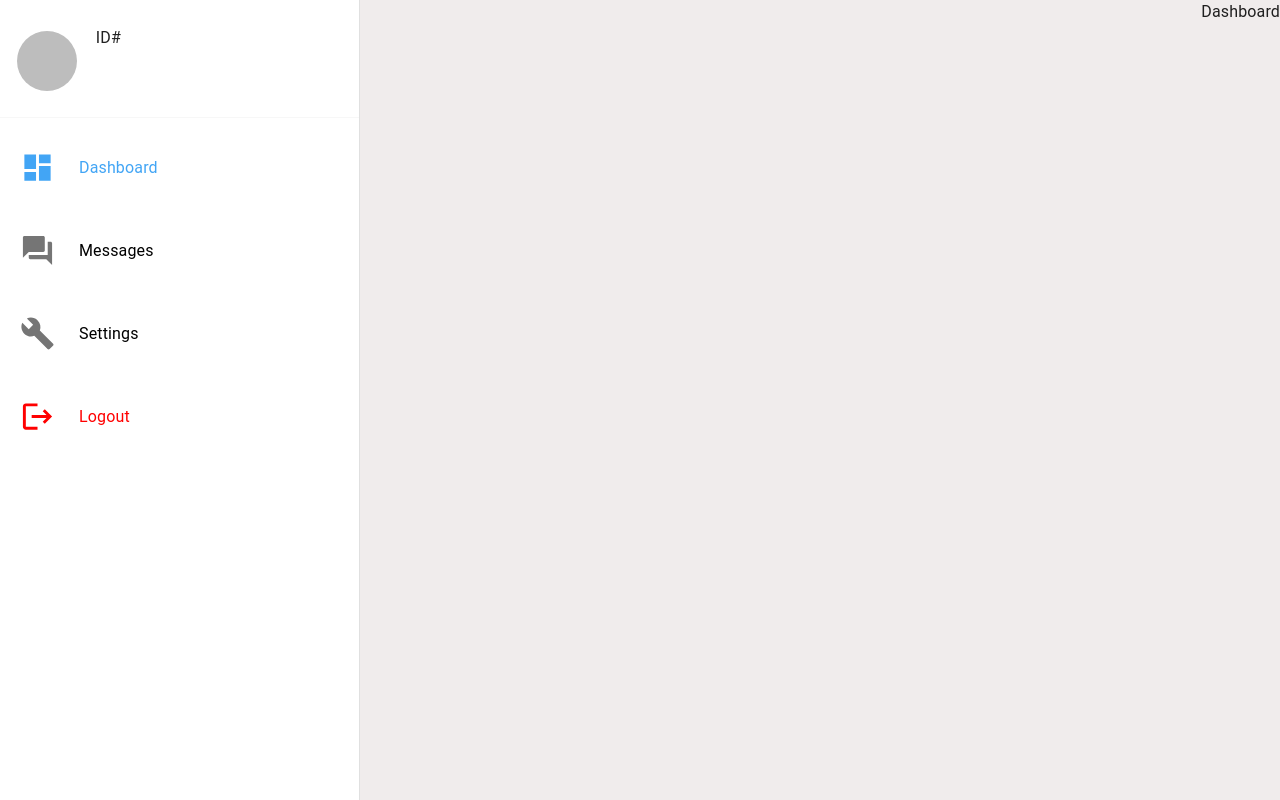
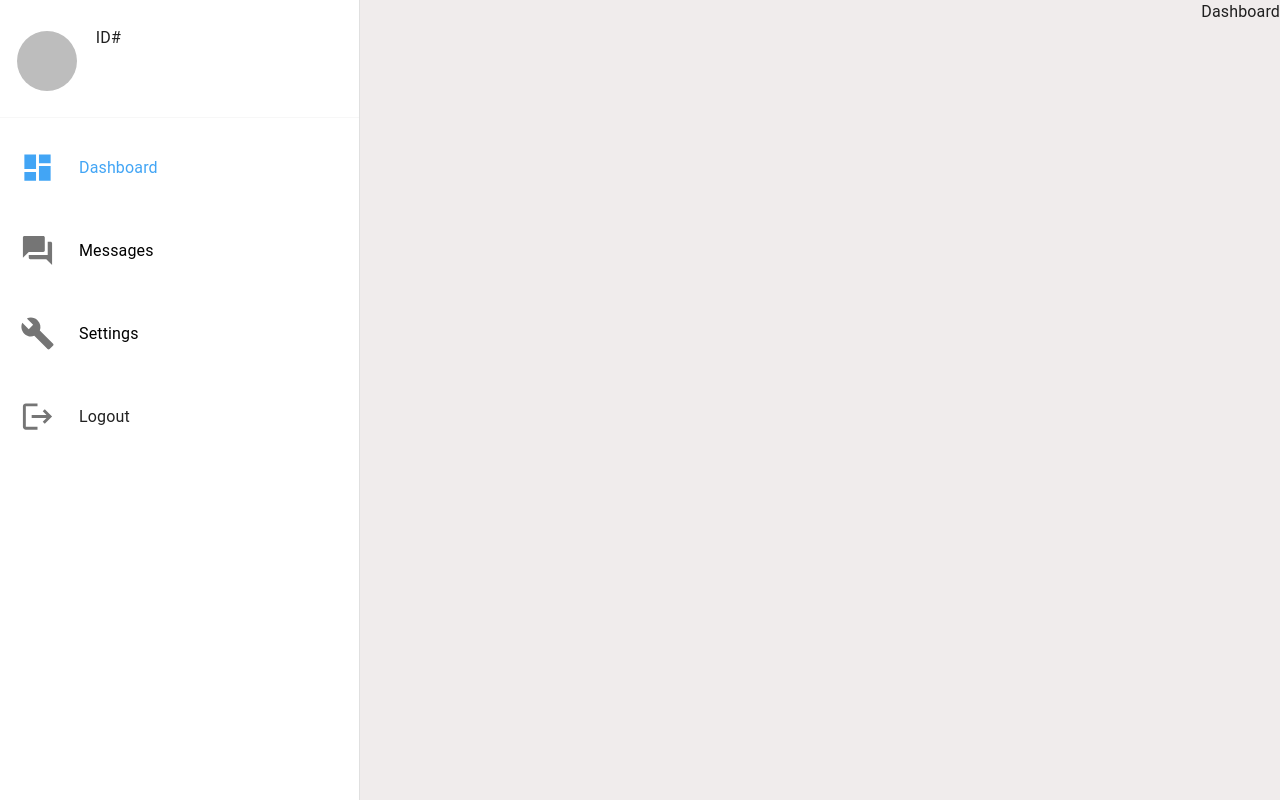
Before and after one commit to TheLadsters/react-edgestyle-bwa, a React (Vite) app: page /dashboard in a window 1280 px wide. Built offline with nearby package versions, Linux system fonts and the light colour scheme; no server answers; sample sign-in values are in the browser's storage.

Commit message:
[Frontend] Changed color of logout button to grey

```diff
--- a/package.json
+++ b/package.json
@@ -10,6 +10,12 @@
     "preview": "vite preview"
   },
   "dependencies": {
+    "@emotion/react": "^11.11.1",
+    "@emotion/styled": "^11.11.0",
+    "@mui/icons-material": "^5.11.16",
+    "@mui/joy": "^5.0.0-alpha.84",
+    "@mui/material": "^5.13.5",
+    "axios": "^1.4.0",
     "bootstrap": "^5.3.0",
     "react": "^18.2.0",
     "react-dom": "^18.2.0",
--- a/src/layouts/ChatSidebarLayout.jsx
+++ b/src/layouts/ChatSidebarLayout.jsx
@@ -237,7 +237,6 @@ export default function ChatSidebarLayout() {
                                     minWidth: 0,
                                     mr: open ? 3 : "auto",
                                     justifyContent: "center",
-                                    color: "red",
                                 }}
                             >
                                 <Logout fontSize="large" />
@@ -245,7 +244,6 @@ export default function ChatSidebarLayout() {
                             <ListItemText
                                 primary="Logout"
                                 sx={{
-                                    color: "red",
                                     opacity: open ? 1 : 0,
                                 }}
                             />
```
Also changed, not shown: 1 other file (tests, documents, lock files or other folders).
